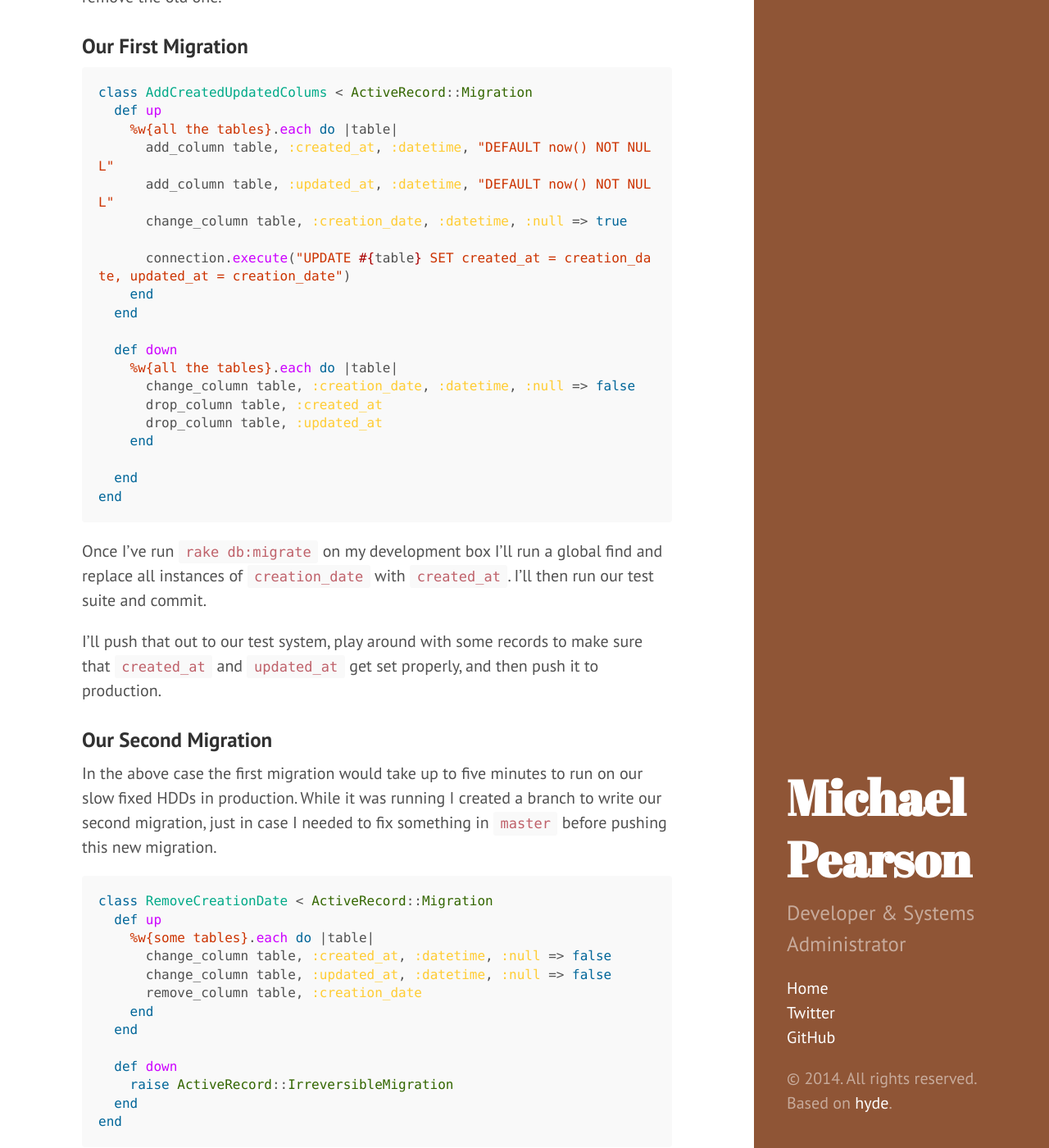
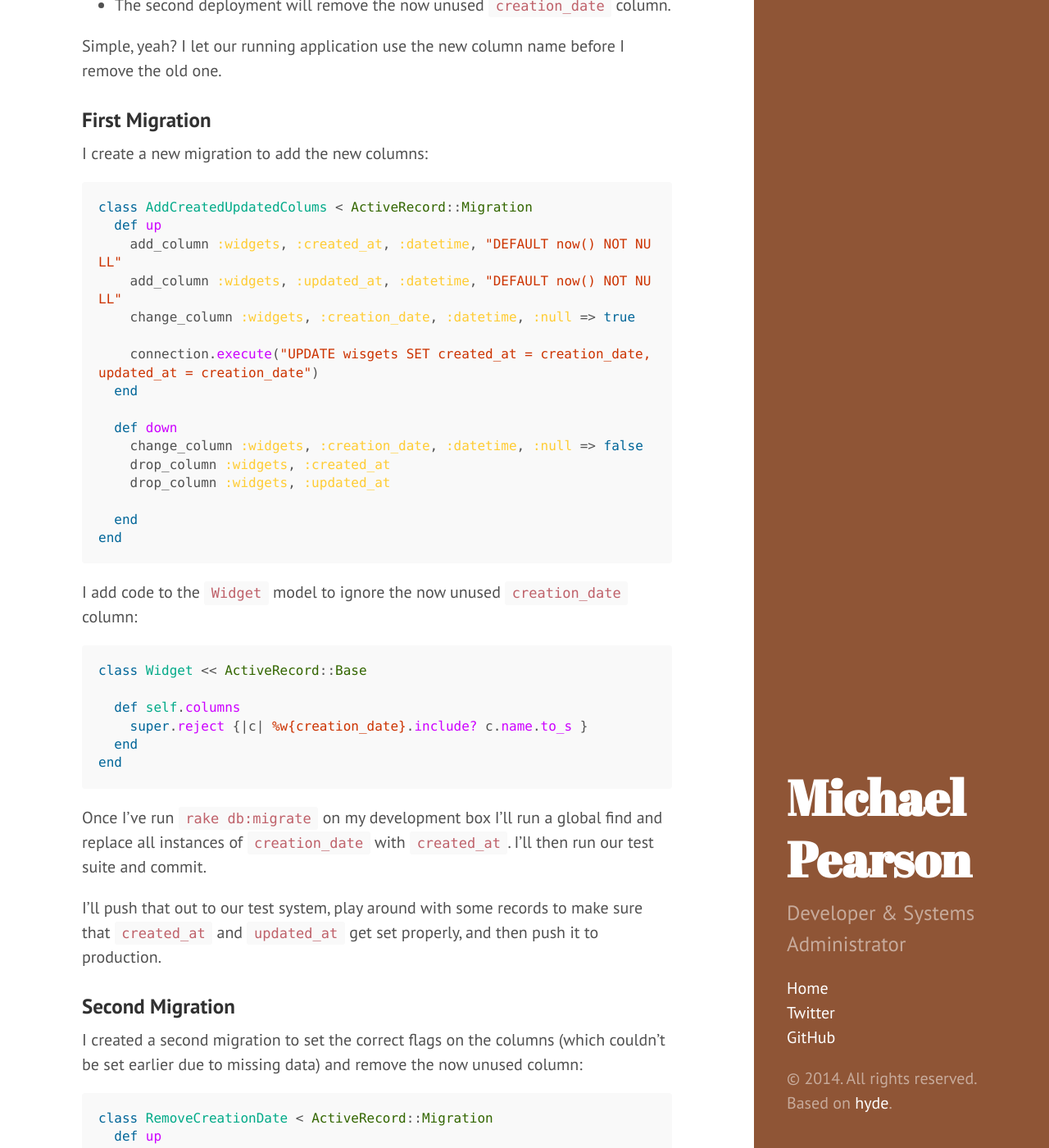
Before and after one commit to mipearson/mipearson.github.com, a Jekyll site: the page built from _posts/2012-10-08-live-destructive-database-migrations-doing-the-two-step.markdown, in a window 1280 px wide and 1400 px high, scrolled down 1612 px. Shown: the whole window at 82% size. Built offline with Jekyll 4.4.1, drawn with Linux system fonts in a browser that asks for light colours; Markdown is read by kramdown in place of the engine named in the settings; some of the changed text lies outside the part shown.

Commit message:
Update post

````diff
--- a/_posts/2012-10-08-live-destructive-database-migrations-doing-the-two-step.markdown
+++ b/_posts/2012-10-08-live-destructive-database-migrations-doing-the-two-step.markdown
@@ -38,38 +38,48 @@ This migration couldn't be run on a live system. Between the time that the schem
 
   * ActiveRecord would try to set values on a creation_date column that no longer exists
   * Scopes that have `order(:creation_date)` stanzas would fail to load entirely
+  * ActiveRecord would perform `SELECT` statements containing the `creation_date` column
 
 ## Do the Two-Step
 
 To work around this I'm going to split the above migration and prepare for multiple deployments:
 
-  * My first migration will create new `created_at` and `updated_at` columns and deploy code to use these new columns instead.
+  * The first deployment will create new `created_at` and `updated_at` columns, deploy code to use these new columns, and tell ActiveRecord to ignore the old `creation_date` column.
 
-  * My second migration will remove the now unused `creation_date` column.
+  * The second deployment will remove the now unused `creation_date` column.
 
 Simple, yeah? I let our running application use the new column name before I remove the old one.
 
-### Our First Migration
+### First Migration
+
+I create a new migration to add the new columns:
 
 ```ruby
 class AddCreatedUpdatedColums < ActiveRecord::Migration
   def up
-    %w{all the tables}.each do |table|
-      add_column table, :created_at, :datetime, "DEFAULT now() NOT NULL"
-      add_column table, :updated_at, :datetime, "DEFAULT now() NOT NULL"
-      change_column table, :creation_date, :datetime, :null => true
+    add_column :widgets, :created_at, :datetime, "DEFAULT now() NOT NULL"
+    add_column :widgets, :updated_at, :datetime, "DEFAULT now() NOT NULL"
+    change_column :widgets, :creation_date, :datetime, :null => true
 
-      connection.execute("UPDATE #{table} SET created_at = creation_date, updated_at = creation_date")
-    end
+    connection.execute("UPDATE wisgets SET created_at = creation_date, updated_at = creation_date")
   end
 
   def down
-    %w{all the tables}.each do |table|
-      change_column table, :creation_date, :datetime, :null => false
-      drop_column table, :created_at
-      drop_column table, :updated_at
-    end
+    change_column :widgets, :creation_date, :datetime, :null => false
+    drop_column :widgets, :created_at
+    drop_column :widgets, :updated_at
 
+  end
+end
+```
+
+I add code to the `Widget` model to ignore the now unused `creation_date` column:
+
+```ruby
+class Widget << ActiveRecord::Base
+
+  def self.columns
+    super.reject {|c| %w{creation_date}.include? c.name.to_s }
   end
 end
 ```
@@ -78,9 +88,9 @@ Once I've run `rake db:migrate`  on my development box I'll run a global find an
 
 I'll push that out to our test system, play around with some records to make sure that `created_at` and `updated_at` get set properly, and then push it to production.
 
-### Our Second Migration
+### Second Migration
 
-In the above case the first migration would take up to five minutes to run on our slow fixed HDDs in production. While it was running I created a branch to write our second migration, just in case I needed to fix something in `master` before pushing this new migration.
+I created a second migration to set the correct flags on the columns (which couldn't be set earlier due to missing data) and remove the now unused column:
 
 ```ruby
 class RemoveCreationDate < ActiveRecord::Migration
@@ -98,6 +108,8 @@ class RemoveCreationDate < ActiveRecord::Migration
 end
 ```
 
+I also removed the code in the `Widget` model that tells it to ignore the `creation_date` column.
+
 Note the use of `IrreversibleMigration` above. I prefer to flag that a migration can't be reversed this way rather than leave a `down` method that provides a false positive. I will also remove the `DEFAULT now()`: ActiveRecord will always set these values, any other behaviour should be considered an error.
 
 This migration gets pushed to our test system only when the first migration and deploy has successfully run on both our test and production systems and all automated tests have passed.
@@ -108,7 +120,6 @@ The code above has been adapted based on a couple of things that went wrong duri
 
   * The created columns were set to `:null => true` rather than having intelligent defaults. This gave us some grief after the first migration was run: some code depended on `creation_date` & `created_at` not being nil.
   * I'd forgotten to change `creation_date` to allow nulls in the first migration. This meant that once the new code was deployed records were being saved without a `creation_date`, causing MySQL to return a `column 'creation_date' cannot be NULL` failure.
+  * The original version of this post didn't anticipate that ActiveRecord would try to select the `creation_date` column explicitly. This meant that errors occurred between the time that the database migration was run and the services were restarted. Thanks to Ben Hoskings for advice on how to correct htis.
 
 I also had to modify an existing index and manually re-create a couple of views. Check your `db/schema.rb` diff after you run `rake migrate` on your own machine before pushing.
-
-In our codebase migrations are immutable one they hit pre-production, so they're there for other BikeExchange developers to point and laugh forever (or until the next old-migrations purge).
````
Also changed, not shown: other parts of _posts/2012-10-08-live-destructive-database-migrations-doing-the-two-step.markdown (+1 -1 lines).
